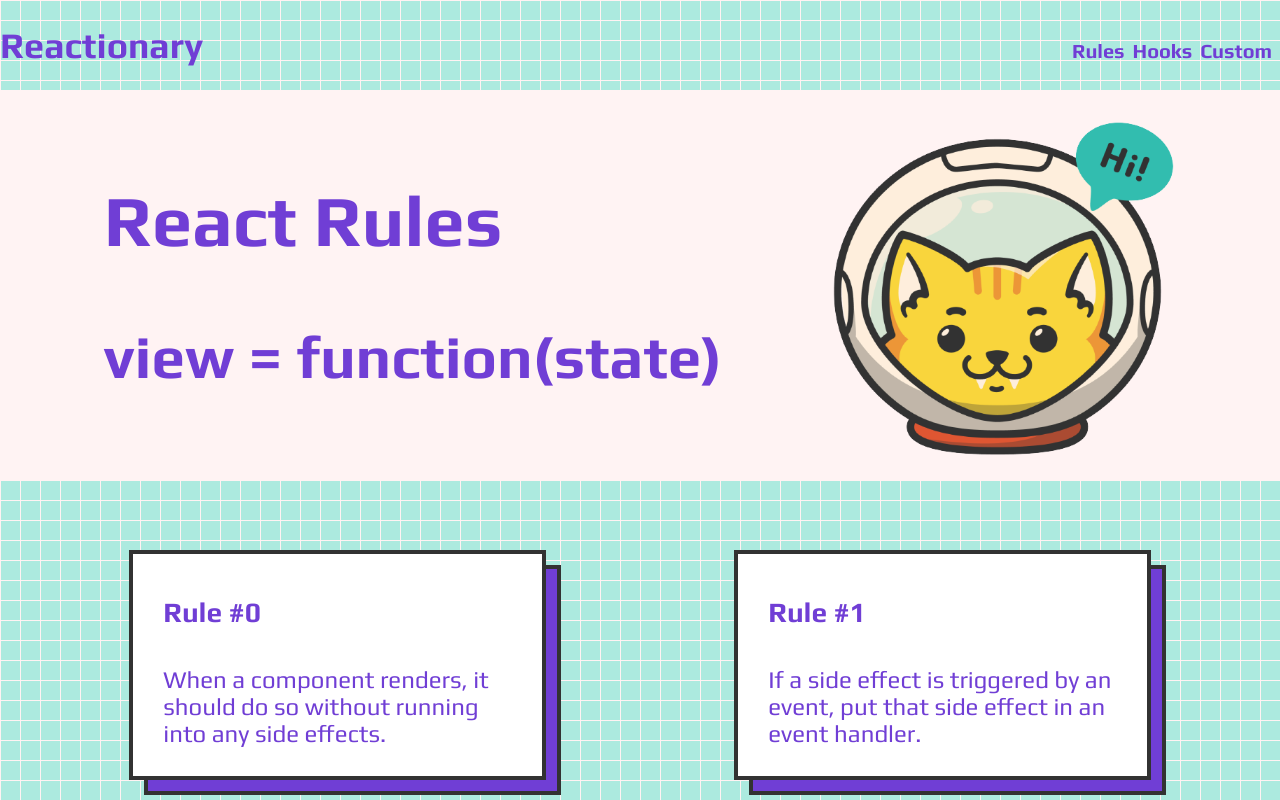
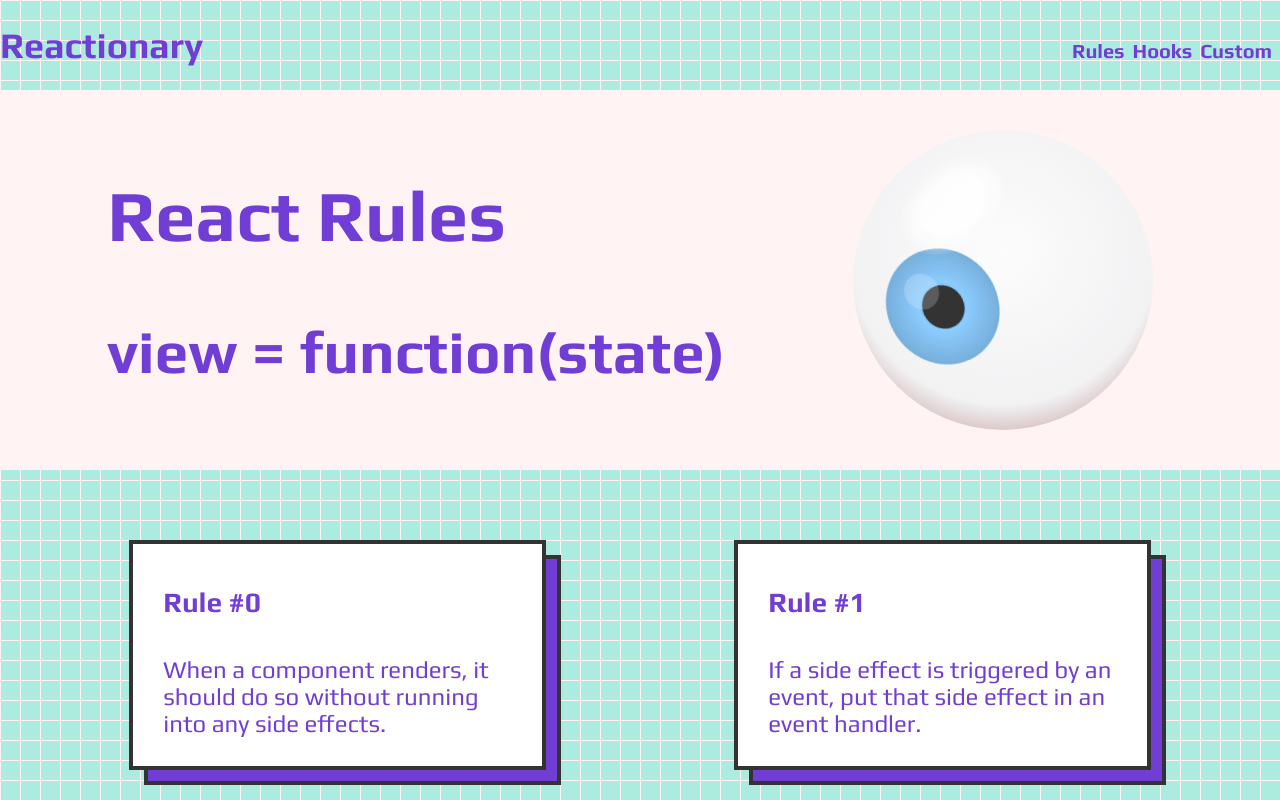
Before and after one commit to katrinkan/reactionary, a Next.js app: page /rules in a window 1280 px wide. Shown: the top 800 px of the page. Built offline with nearby package versions, Linux system fonts and the light colour scheme.

Commit message:
added eye animation

```diff
--- a/app/globals.css
+++ b/app/globals.css
@@ -110,6 +110,215 @@ footer > h4 {
   color: #fff1f1;
   background-color: #4d0ecb;
 }
+
+@keyframes move-eye-skew {
+  0% {
+    transform: none;
+  }
+  20% {
+    transform: translateX(-68px) translateY(30px) skewX(15deg) skewY(-10deg)
+      scale(0.95);
+  }
+  25%,
+  44% {
+    transform: none;
+  }
+  50%,
+  60% {
+    transform: translateX(68px) translateY(-40px) skewX(5deg) skewY(2deg)
+      scaleX(0.95);
+  }
+  66%,
+  100% {
+    transform: none;
+  }
+}
+
+.ball {
+  display: inline-block;
+  margin: 0;
+  border-radius: 50%;
+  height: 100%;
+  width: 100%;
+  position: relative;
+  background: radial-gradient(
+    circle at 50% 40%,
+    #fcfcfc,
+    #efeff1 66%,
+    #9b5050 100%
+  );
+}
+.ball::after {
+  content: "";
+  position: absolute;
+  top: 5%;
+  left: 10%;
+  width: 100%;
+  height: 100%;
+  border-radius: 50%;
+  background: radial-gradient(
+    circle at 50% 50%,
+    rgba(255, 255, 255, 0.8),
+    rgba(255, 255, 255, 0.8) 14%,
+    rgba(255, 255, 255, 0) 24%
+  );
+  -webkit-transform: translateX(-80px) translateY(-90px) skewX(-20deg);
+  -moz-transform: translateX(-80px) translateY(-90px) skewX(-20deg);
+  -ms-transform: translateX(-80px) translateY(-90px) skewX(-20deg);
+  -o-transform: translateX(-80px) translateY(-90px) skewX(-20deg);
+  transform: translateX(-80px) translateY(-90px) skewX(-20deg);
+}
+
+.irisRules {
+  background: radial-gradient(
+    circle at 50% 50%,
+    #208ab4 0%,
+    #6fbfff 30%,
+    #4381b2 100%
+  );
+}
+
+.irisHooks {
+  background: radial-gradient(
+    circle at 50% 50%,
+    #20b4a7 0%,
+    #98e6d8 30%,
+    #43b294 100%
+  );
+}
+
+.irisCustom {
+  background: radial-gradient(
+    circle at 50% 50%,
+    #6120b4 0%,
+    #b36fff 30%,
+    #4d0ecb 100%
+  );
+}
+.iris {
+  width: 40%;
+  height: 40%;
+  margin: 30%;
+  border-radius: 100%;
+
+  -webkit-transform: translateX(68px) translateY(-60px) skewX(15deg) skewY(2deg);
+  -moz-transform: translateX(68px) translateY(-60px) skewX(15deg) skewY(2deg);
+  -ms-transform: translateX(68px) translateY(-60px) skewX(15deg) skewY(2deg);
+  -o-transform: translateX(68px) translateY(-60px) skewX(15deg) skewY(2deg);
+  transform: translateX(68px) translateY(-60px) skewX(15deg) skewY(2deg);
+  position: absolute;
+  -webkit-animation: move-eye-skew 5s ease-out infinite;
+  -moz-animation: move-eye-skew 5s ease-out infinite;
+  -o-animation: move-eye-skew 5s ease-out infinite;
+  -ms-animation: move-eye-skew 5s ease-out infinite;
+  animation: move-eye-skew 5s ease-out infinite;
+}
+.iris:before {
+  content: "";
+  display: block;
+  position: absolute;
+  width: 37.5%;
+  height: 37.5%;
+  border-radius: 100%;
+  top: 31.25%;
+  left: 31.25%;
+  background: black;
+}
+.iris:after {
+  content: "";
+  display: block;
+  position: absolute;
+  width: 31.25%;
+  height: 31.25%;
+  border-radius: 100%;
+  top: 18.75%;
+  left: 18.75%;
+  background: rgba(255, 255, 255, 0.2);
+}
+
+.ball .shadow {
+  position: absolute;
+  width: 100%;
+  height: 100%;
+  background: radial-gradient(
+    circle at 50% 50%,
+    rgba(0, 0, 0, 0.4),
+    rgba(0, 0, 0, 0.1) 40%,
+    rgba(0, 0, 0, 0) 50%
+  );
+  -webkit-transform: rotateX(90deg) translateZ(-150px);
+  -moz-transform: rotateX(90deg) translateZ(-150px);
+  -ms-transform: rotateX(90deg) translateZ(-150px);
+  -o-transform: rotateX(90deg) translateZ(-150px);
+  transform: rotateX(90deg) translateZ(-150px);
+  z-index: -1;
+}
+
+.stage {
+  width: 300px;
+  height: 300px;
+  display: inline-block;
+  margin: 20px;
+  -webkit-perspective: 1200px;
+  -moz-perspective: 1200px;
+  -ms-perspective: 1200px;
+  -o-perspective: 1200px;
+  perspective: 1200px;
+  -webkit-perspective-origin: 50% 50%;
+  -moz-perspective-origin: 50% 50%;
+  -ms-perspective-origin: 50% 50%;
+  -o-perspective-origin: 50% 50%;
+  perspective-origin: 50% 50%;
+}
+
+@media (min-width: 501px) and (max-width: 960px) {
+  h2 {
+    font-size: 48px;
+  }
+  h3 {
+    font-size: 36px;
+  }
+  .gridContainer {
+    grid-template-columns: 1fr;
+    padding: 0;
+  }
+  .gridItem {
+    width: 80%;
+  }
+
+  .lastItem {
+    margin-bottom: 30px;
+  }
+
+  .stage {
+    width: 200px;
+    height: 200px;
+  }
+
+  @keyframes move-eye-skew {
+    0% {
+      transform: none;
+    }
+    20% {
+      transform: translateX(-26px) translateY(8px) skewX(15deg) skewY(-10deg)
+        scale(0.95);
+    }
+    25%,
+    44% {
+      transform: none;
+    }
+    50%,
+    60% {
+      transform: translateX(24px) translateY(-16px) skewX(5deg) skewY(2deg)
+        scaleX(0.95);
+    }
+    66%,
+    100% {
+      transform: none;
+    }
+  }
+}
+
 @media (max-width: 500px) {
   html {
     width: 100%;
@@ -159,11 +368,36 @@ footer > h4 {
   .gridItem {
     width: 80%;
   }
-  .image {
+
+  .lastItem {
+    margin-bottom: 30px;
+  }
+
+  .stage {
     width: 100px;
     height: 100px;
   }
-  .lastItem {
-    margin-bottom: 30px;
+
+  @keyframes move-eye-skew {
+    0% {
+      transform: none;
+    }
+    20% {
+      transform: translateX(-26px) translateY(8px) skewX(15deg) skewY(-10deg)
+        scale(0.95);
+    }
+    25%,
+    44% {
+      transform: none;
+    }
+    50%,
+    60% {
+      transform: translateX(24px) translateY(-16px) skewX(5deg) skewY(2deg)
+        scaleX(0.95);
+    }
+    66%,
+    100% {
+      transform: none;
+    }
   }
 }
--- a/app/rules/page.js
+++ b/app/rules/page.js
@@ -10,13 +10,12 @@ export default function Rules() {
           <h3>view = function(state)</h3>
         </div>
 
-        <Image
-          src={rulesCat}
-          alt="Cat in space helmet saying Hi"
-          width={350}
-          height={350}
-          className="image"
-        />
+        <div className="stage">
+          <figure className="ball">
+            <span className="shadow"></span>
+            <span className="iris irisRules"></span>
+          </figure>
+        </div>
       </section>
       <section>
         <div className="gridContainer">
```
Also changed, not shown: app/custom/page.js (+6 -7 lines), app/hooks/page.js (+6 -7 lines).
